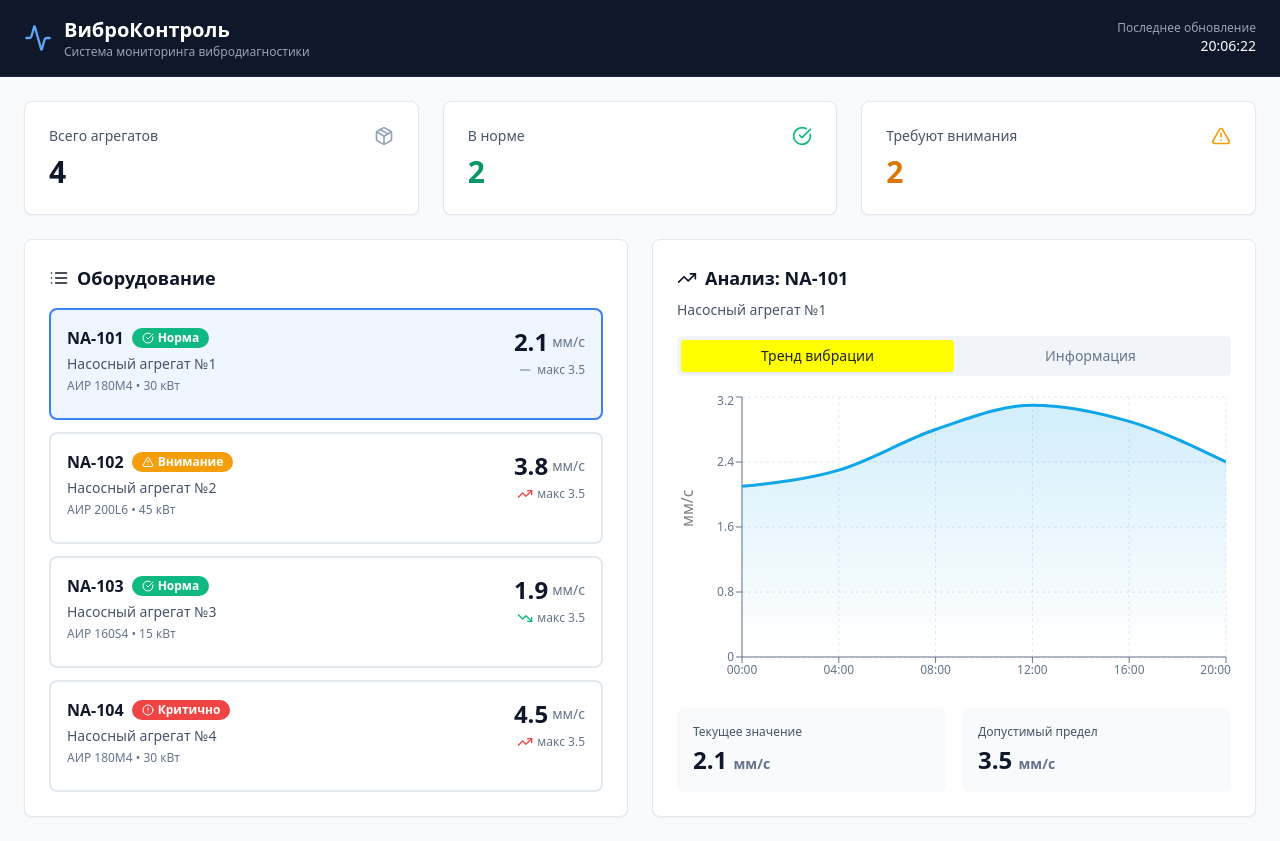
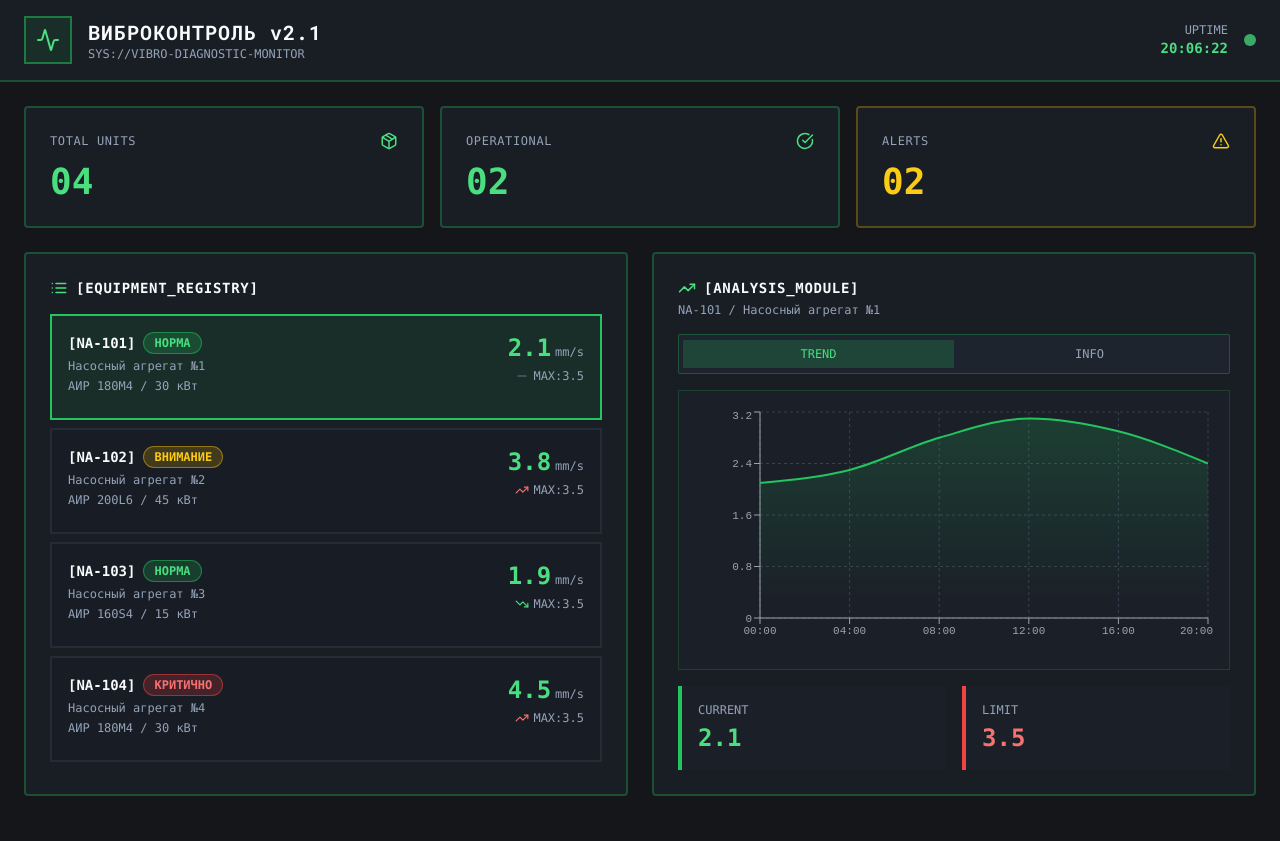
Before and after one commit to pr-poehali-dev/app-creation-project-2, a React (Vite) app: page / in a window 1280 px wide. After the commit the page ends 820 px from the top, so only its background shows below. Built offline with nearby package versions, Linux system fonts and the light colour scheme.

Commit message:
поменять визуальный стиль на технический

```diff
--- a/index.html
+++ b/index.html
@@ -3,10 +3,13 @@
 <head>
     <meta charset="UTF-8"/>
     <meta name="viewport" content="width=device-width, initial-scale=1.0"/>
-    <title>Поехали!</title>
-    <meta name="description" content="Poehali.dev — запусти свой сайт за минуту!"/>
+    <title>ВиброКонтроль — Система вибродиагностики</title>
+    <meta name="description" content="Промышленная система мониторинга и анализа вибродиагностики насосных агрегатов"/>
     <meta name="author" content="poehali.dev"/>
     <link rel="icon" type="image/svg+xml" href="/favicon.svg">
+    <link rel="preconnect" href="https://fonts.googleapis.com">
+    <link rel="preconnect" href="https://fonts.gstatic.com" crossorigin>
+    <link href="https://fonts.googleapis.com/css2?family=Roboto+Mono:wght@400;500;700&display=swap" rel="stylesheet">
     <meta property="og:title" content="Поехали!">
     <meta property="og:description" content="Ваш личный программист, который делает сайты в 30 раз быстрее обычного.">
     <meta property="og:image:width" content="4800">
--- a/src/index.css
+++ b/src/index.css
@@ -4,35 +4,35 @@
 
 @layer base {
   :root {
-    --background: 248 250 252;
-    --foreground: 215.4 16.3% 15%;
+    --background: 220 13% 9%;
+    --foreground: 210 40% 98%;
 
-    --card: 0 0% 100%;
-    --card-foreground: 215.4 16.3% 15%;
+    --card: 217 19% 12%;
+    --card-foreground: 210 40% 98%;
 
-    --popover: 0 0% 100%;
-    --popover-foreground: 215.4 16.3% 15%;
+    --popover: 217 19% 12%;
+    --popover-foreground: 210 40% 98%;
 
-    --primary: 199 89% 48%;
+    --primary: 142 76% 36%;
     --primary-foreground: 0 0% 100%;
 
-    --secondary: 210 40% 96.1%;
-    --secondary-foreground: 222.2 47.4% 11.2%;
+    --secondary: 217 19% 18%;
+    --secondary-foreground: 210 40% 98%;
 
-    --muted: 210 40% 96.1%;
-    --muted-foreground: 215.4 16.3% 46.9%;
+    --muted: 217 19% 18%;
+    --muted-foreground: 215 20.2% 65.1%;
 
-    --accent: 210 40% 96.1%;
-    --accent-foreground: 222.2 47.4% 11.2%;
+    --accent: 47 96% 53%;
+    --accent-foreground: 220 13% 9%;
 
     --destructive: 0 84.2% 60.2%;
     --destructive-foreground: 210 40% 98%;
 
-    --border: 214.3 31.8% 91.4%;
-    --input: 214.3 31.8% 91.4%;
-    --ring: 199 89% 48%;
+    --border: 217 19% 18%;
+    --input: 217 19% 18%;
+    --ring: 142 76% 36%;
 
-    --radius: 0.5rem;
+    --radius: 0.25rem;
 
     --sidebar-background: 0 0% 98%;
 
@@ -97,5 +97,6 @@
 
   body {
     @apply bg-background text-foreground;
+    font-family: "Roboto Mono", "Courier New", monospace;
   }
 }
--- a/src/pages/Index.tsx
+++ b/src/pages/Index.tsx
@@ -5,8 +5,6 @@ import { Button } from '@/components/ui/button';
 import { Tabs, TabsContent, TabsList, TabsTrigger } from '@/components/ui/tabs';
 import Icon from '@/components/ui/icon';
 import {
-  LineChart,
-  Line,
   XAxis,
   YAxis,
   CartesianGrid,
@@ -70,81 +68,84 @@ const equipment = [
 ];
 
 const statusConfig = {
-  ok: { label: 'Норма', color: 'bg-emerald-500', icon: 'CheckCircle' },
-  warning: { label: 'Внимание', color: 'bg-amber-500', icon: 'AlertTriangle' },
-  critical: { label: 'Критично', color: 'bg-red-500', icon: 'AlertCircle' },
+  ok: { label: 'НОРМА', color: 'bg-green-500/20 text-green-400 border-green-500/50', icon: 'CheckCircle' },
+  warning: { label: 'ВНИМАНИЕ', color: 'bg-yellow-500/20 text-yellow-400 border-yellow-500/50', icon: 'AlertTriangle' },
+  critical: { label: 'КРИТИЧНО', color: 'bg-red-500/20 text-red-400 border-red-500/50', icon: 'AlertCircle' },
 };
 
 const trendConfig = {
-  stable: { icon: 'Minus', color: 'text-slate-400' },
-  rising: { icon: 'TrendingUp', color: 'text-red-500' },
-  falling: { icon: 'TrendingDown', color: 'text-emerald-500' },
+  stable: { icon: 'Minus', color: 'text-slate-500' },
+  rising: { icon: 'TrendingUp', color: 'text-red-400' },
+  falling: { icon: 'TrendingDown', color: 'text-green-400' },
 };
 
 export default function Index() {
   const [selectedEquipment, setSelectedEquipment] = useState(equipment[0]);
 
   return (
-    <div className="min-h-screen bg-slate-50">
-      <header className="bg-slate-900 text-white border-b border-slate-800">
+    <div className="min-h-screen bg-background">
+      <header className="bg-card border-b-2 border-green-500/30">
         <div className="container mx-auto px-6 py-4">
           <div className="flex items-center justify-between">
-            <div className="flex items-center gap-3">
-              <Icon name="Activity" size={28} className="text-blue-400" />
+            <div className="flex items-center gap-4">
+              <div className="w-12 h-12 bg-green-500/10 border-2 border-green-500/50 flex items-center justify-center">
+                <Icon name="Activity" size={24} className="text-green-400" />
+              </div>
               <div>
-                <h1 className="text-xl font-semibold">ВиброКонтроль</h1>
-                <p className="text-xs text-slate-400">Система мониторинга вибродиагностики</p>
+                <h1 className="text-xl font-bold tracking-wider text-foreground">ВИБРОКОНТРОЛЬ v2.1</h1>
+                <p className="text-xs text-muted-foreground font-mono">SYS://VIBRO-DIAGNOSTIC-MONITOR</p>
               </div>
             </div>
             <div className="flex items-center gap-4">
-              <div className="text-right">
-                <p className="text-xs text-slate-400">Последнее обновление</p>
-                <p className="text-sm font-medium">{new Date().toLocaleTimeString('ru-RU')}</p>
+              <div className="text-right font-mono">
+                <p className="text-xs text-muted-foreground">UPTIME</p>
+                <p className="text-sm font-bold text-green-400">{new Date().toLocaleTimeString('ru-RU')}</p>
               </div>
+              <div className="w-3 h-3 rounded-full bg-green-400 animate-pulse"></div>
             </div>
           </div>
         </div>
       </header>
 
       <main className="container mx-auto px-6 py-6">
-        <div className="grid grid-cols-1 lg:grid-cols-3 gap-6 mb-6">
-          <Card className="p-6 bg-white border-slate-200">
-            <div className="flex items-center justify-between mb-2">
-              <span className="text-sm text-slate-600 font-medium">Всего агрегатов</span>
-              <Icon name="Package" size={20} className="text-slate-400" />
+        <div className="grid grid-cols-1 lg:grid-cols-3 gap-4 mb-6">
+          <Card className="p-6 bg-card border-2 border-green-500/30">
+            <div className="flex items-center justify-between mb-3">
+              <span className="text-xs text-muted-foreground font-mono tracking-wider">TOTAL UNITS</span>
+              <Icon name="Package" size={18} className="text-green-400" />
             </div>
-            <p className="text-3xl font-bold text-slate-900">{equipment.length}</p>
+            <p className="text-4xl font-bold text-green-400 font-mono">{equipment.length.toString().padStart(2, '0')}</p>
           </Card>
 
-          <Card className="p-6 bg-white border-slate-200">
-            <div className="flex items-center justify-between mb-2">
-              <span className="text-sm text-slate-600 font-medium">В норме</span>
-              <Icon name="CheckCircle" size={20} className="text-emerald-500" />
+          <Card className="p-6 bg-card border-2 border-green-500/30">
+            <div className="flex items-center justify-between mb-3">
+              <span className="text-xs text-muted-foreground font-mono tracking-wider">OPERATIONAL</span>
+              <Icon name="CheckCircle" size={18} className="text-green-400" />
             </div>
-            <p className="text-3xl font-bold text-emerald-600">
-              {equipment.filter((e) => e.status === 'ok').length}
+            <p className="text-4xl font-bold text-green-400 font-mono">
+              {equipment.filter((e) => e.status === 'ok').length.toString().padStart(2, '0')}
             </p>
           </Card>
 
-          <Card className="p-6 bg-white border-slate-200">
-            <div className="flex items-center justify-between mb-2">
-              <span className="text-sm text-slate-600 font-medium">Требуют внимания</span>
-              <Icon name="AlertTriangle" size={20} className="text-amber-500" />
+          <Card className="p-6 bg-card border-2 border-yellow-500/30">
+            <div className="flex items-center justify-between mb-3">
+              <span className="text-xs text-muted-foreground font-mono tracking-wider">ALERTS</span>
+              <Icon name="AlertTriangle" size={18} className="text-yellow-400" />
             </div>
-            <p className="text-3xl font-bold text-amber-600">
-              {equipment.filter((e) => e.status === 'warning' || e.status === 'critical').length}
+            <p className="text-4xl font-bold text-yellow-400 font-mono">
+              {equipment.filter((e) => e.status === 'warning' || e.status === 'critical').length.toString().padStart(2, '0')}
             </p>
           </Card>
         </div>
 
         <div className="grid grid-cols-1 lg:grid-cols-2 gap-6">
-          <Card className="p-6 bg-white border-slate-200">
-            <h2 className="text-lg font-semibold text-slate-900 mb-4 flex items-center gap-2">
-              <Icon name="List" size={20} />
-              Оборудование
+          <Card className="p-6 bg-card border-2 border-green-500/30">
+            <h2 className="text-sm font-bold text-foreground mb-4 flex items-center gap-2 tracking-wider font-mono">
+              <Icon name="List" size={18} className="text-green-400" />
+              [EQUIPMENT_REGISTRY]
             </h2>
 
-            <div className="space-y-3">
+            <div className="space-y-2">
               {equipment.map((item) => {
                 const statusInfo = statusConfig[item.status];
                 const trendInfo = trendConfig[item.trend];
@@ -153,37 +154,36 @@ export default function Index() {
                   <button
                     key={item.id}
                     onClick={() => setSelectedEquipment(item)}
-                    className={`w-full p-4 rounded-lg border-2 transition-all text-left hover:shadow-md ${
+                    className={`w-full p-4 border-2 transition-all text-left font-mono ${
                       selectedEquipment.id === item.id
-                        ? 'border-blue-500 bg-blue-50'
-                        : 'border-slate-200 bg-white hover:border-slate-300'
+                        ? 'border-green-500 bg-green-500/10'
+                        : 'border-muted bg-card/50 hover:border-green-500/50'
                     }`}
                   >
                     <div className="flex items-start justify-between mb-2">
                       <div className="flex-1">
                         <div className="flex items-center gap-2 mb-1">
-                          <span className="font-semibold text-slate-900">{item.id}</span>
+                          <span className="font-bold text-foreground text-sm">[{item.id}]</span>
                           <Badge
                             variant="outline"
-                            className={`${statusInfo.color} text-white border-0`}
+                            className={`${statusInfo.color} border text-xs font-mono`}
                           >
-                            <Icon name={statusInfo.icon} size={12} className="mr-1" />
                             {statusInfo.label}
                           </Badge>
                         </div>
-                        <p className="text-sm text-slate-600">{item.name}</p>
-                        <p className="text-xs text-slate-500 mt-1">
-                          {item.motor} • {item.power}
+                        <p className="text-xs text-muted-foreground">{item.name}</p>
+                        <p className="text-xs text-muted-foreground mt-1">
+                          {item.motor} / {item.power}
                         </p>
                       </div>
                       <div className="text-right">
-                        <div className="flex items-center gap-1 justify-end">
-                          <span className="text-2xl font-bold text-slate-900">{item.vibration}</span>
-                          <span className="text-sm text-slate-500">мм/с</span>
+                        <div className="flex items-baseline gap-1 justify-end">
+                          <span className="text-2xl font-bold text-green-400">{item.vibration}</span>
+                          <span className="text-xs text-muted-foreground">mm/s</span>
                         </div>
                         <div className="flex items-center gap-1 justify-end mt-1">
-                          <Icon name={trendInfo.icon} size={16} className={trendInfo.color} />
-                          <span className="text-xs text-slate-500">макс {item.limit}</span>
+                          <Icon name={trendInfo.icon} size={14} className={trendInfo.color} />
+                          <span className="text-xs text-muted-foreground">MAX:{item.limit}</span>
                         </div>
                       </div>
                     </div>
@@ -193,61 +193,62 @@ export default function Index() {
             </div>
           </Card>
 
-          <Card className="p-6 bg-white border-slate-200">
+          <Card className="p-6 bg-card border-2 border-green-500/30">
             <div className="mb-4">
-              <h2 className="text-lg font-semibold text-slate-900 flex items-center gap-2 mb-2">
-                <Icon name="TrendingUp" size={20} />
-                Анализ: {selectedEquipment.id}
+              <h2 className="text-sm font-bold text-foreground flex items-center gap-2 mb-1 tracking-wider font-mono">
+                <Icon name="TrendingUp" size={18} className="text-green-400" />
+                [ANALYSIS_MODULE]
               </h2>
-              <p className="text-sm text-slate-600">{selectedEquipment.name}</p>
+              <p className="text-xs text-muted-foreground font-mono">{selectedEquipment.id} / {selectedEquipment.name}</p>
             </div>
 
             <Tabs defaultValue="trend" className="w-full">
-              <TabsList className="grid w-full grid-cols-2 mb-4">
-                <TabsTrigger value="trend">Тренд вибрации</TabsTrigger>
-                <TabsTrigger value="info">Информация</TabsTrigger>
+              <TabsList className="grid w-full grid-cols-2 mb-4 bg-muted/50 border border-green-500/30">
+                <TabsTrigger value="trend" className="font-mono text-xs data-[state=active]:bg-green-500/20 data-[state=active]:text-green-400">TREND</TabsTrigger>
+                <TabsTrigger value="info" className="font-mono text-xs data-[state=active]:bg-green-500/20 data-[state=active]:text-green-400">INFO</TabsTrigger>
               </TabsList>
 
               <TabsContent value="trend" className="space-y-4">
-                <div className="h-[300px]">
+                <div className="h-[280px] p-4 bg-muted/20 border border-green-500/20">
                   <ResponsiveContainer width="100%" height="100%">
                     <AreaChart data={trendData}>
                       <defs>
                         <linearGradient id="colorValue" x1="0" y1="0" x2="0" y2="1">
-                          <stop offset="5%" stopColor="#0EA5E9" stopOpacity={0.3} />
-                          <stop offset="95%" stopColor="#0EA5E9" stopOpacity={0} />
+                          <stop offset="5%" stopColor="#22c55e" stopOpacity={0.3} />
+                          <stop offset="95%" stopColor="#22c55e" stopOpacity={0} />
                         </linearGradient>
                       </defs>
-                      <CartesianGrid strokeDasharray="3 3" stroke="#e2e8f0" />
+                      <CartesianGrid strokeDasharray="3 3" stroke="#374151" />
                       <XAxis
                         dataKey="time"
-                        stroke="#64748b"
-                        style={{ fontSize: '12px' }}
+                        stroke="#9ca3af"
+                        style={{ fontSize: '11px', fontFamily: 'monospace' }}
                       />
                       <YAxis
-                        stroke="#64748b"
-                        style={{ fontSize: '12px' }}
-                        label={{ value: 'мм/с', angle: -90, position: 'insideLeft' }}
+                        stroke="#9ca3af"
+                        style={{ fontSize: '11px', fontFamily: 'monospace' }}
                       />
                       <Tooltip
                         contentStyle={{
-                          backgroundColor: '#1e293b',
-                          border: 'none',
-                          borderRadius: '8px',
+                          backgroundColor: '#1f2937',
+                          border: '1px solid #22c55e',
                           color: '#fff',
+                          fontFamily: 'monospace',
+                          fontSize: '12px',
                         }}
                       />
                       <ReferenceLine
                         y={selectedEquipment.limit}
                         stroke="#ef4444"
                         strokeDasharray="5 5"
-                        label={{ value: 'Предел', fill: '#ef4444', fontSize: 12 }}
+                        strokeWidth={2}
+                        label={{ value: 'LIMIT', fill: '#ef4444', fontSize: 11, fontFamily: 'monospace' }}
                       />
                       <Area
                         type="monotone"
                         dataKey="value"
-                        stroke="#0EA5E9"
-                        strokeWidth={3}
+                        stroke="#22c55e"
+                        strokeWidth={2}
                         fill="url(#colorValue)"
                       />
                     </AreaChart>
@@ -255,58 +256,55 @@ export default function Index() {
                 </div>
 
                 <div className="grid grid-cols-2 gap-4">
-                  <div className="p-4 bg-slate-50 rounded-lg">
-                    <p className="text-xs text-slate-600 mb-1">Текущее значение</p>
-                    <p className="text-2xl font-bold text-slate-900">
-                      {selectedEquipment.vibration} <span className="text-sm text-slate-500">мм/с</span>
+                  <div className="p-4 bg-muted/20 border-l-4 border-green-500">
+                    <p className="text-xs text-muted-foreground mb-1 font-mono">CURRENT</p>
+                    <p className="text-2xl font-bold text-green-400 font-mono">
+                      {selectedEquipment.vibration}
                     </p>
                   </div>
-                  <div className="p-4 bg-slate-50 rounded-lg">
-                    <p className="text-xs text-slate-600 mb-1">Допустимый предел</p>
-                    <p className="text-2xl font-bold text-slate-900">
-                      {selectedEquipment.limit} <span className="text-sm text-slate-500">мм/с</span>
+                  <div className="p-4 bg-muted/20 border-l-4 border-red-500">
+                    <p className="text-xs text-muted-foreground mb-1 font-mono">LIMIT</p>
+                    <p className="text-2xl font-bold text-red-400 font-mono">
+                      {selectedEquipment.limit}
                     </p>
                   </div>
                 </div>
               </TabsContent>
 
-              <TabsContent value="info" className="space-y-4">
-                <div className="space-y-3">
-                  <div className="p-4 border border-slate-200 rounded-lg">
-                    <p className="text-xs text-slate-500 mb-1">Электродвигатель</p>
-                    <p className="text-base font-semibold text-slate-900">{selectedEquipment.motor}</p>
+              <TabsContent value="info" className="space-y-3">
+                <div className="space-y-2">
+                  <div className="p-3 border-l-4 border-green-500 bg-muted/20">
+                    <p className="text-xs text-muted-foreground mb-1 font-mono">MOTOR</p>
+                    <p className="text-sm font-bold text-foreground font-mono">{selectedEquipment.motor}</p>
                   </div>
-                  <div className="p-4 border border-slate-200 rounded-lg">
-                    <p className="text-xs text-slate-500 mb-1">Мощность</p>
-                    <p className="text-base font-semibold text-slate-900">{selectedEquipment.power}</p>
+                  <div className="p-3 border-l-4 border-green-500 bg-muted/20">
+                    <p className="text-xs text-muted-foreground mb-1 font-mono">POWER</p>
+                    <p className="text-sm font-bold text-foreground font-mono">{selectedEquipment.power}</p>
                   </div>
-                  <div className="p-4 border border-slate-200 rounded-lg">
-                    <p className="text-xs text-slate-500 mb-1">Статус</p>
-                    <Badge className={`${statusConfig[selectedEquipment.status].color} text-white border-0`}>
-                      <Icon name={statusConfig[selectedEquipment.status].icon} size={14} className="mr-1" />
+                  <div className="p-3 border-l-4 border-green-500 bg-muted/20">
+                    <p className="text-xs text-muted-foreground mb-1 font-mono">STATUS</p>
+                    <Badge className={`${statusConfig[selectedEquipment.status].color} border text-xs font-mono`}>
                       {statusConfig[selectedEquipment.status].label}
                     </Badge>
                   </div>
-                  <div className="p-4 border border-slate-200 rounded-lg">
-                    <p className="text-xs text-slate-500 mb-1">Тренд изменения</p>
+                  <div className="p-3 border-l-4 border-green-500 bg-muted/20">
+                    <p className="text-xs text-muted-foreground mb-1 font-mono">TREND</p>
                     <div className="flex items-center gap-2">
                       <Icon
                         name={trendConfig[selectedEquipment.trend].icon}
-                        size={20}
+                        size={18}
                         className={trendConfig[selectedEquipment.trend].color}
                       />
-                      <span className="text-base font-semibold text-slate-900 capitalize">
-                        {selectedEquipment.trend === 'stable' && 'Стабильный'}
-                        {selectedEquipment.trend === 'rising' && 'Растущий'}
-                        {selectedEquipment.trend === 'falling' && 'Снижающийся'}
+                      <span className="text-sm font-bold text-foreground font-mono uppercase">
+                        {selectedEquipment.trend}
                       </span>
                     </div>
                   </div>
                 </div>
 
-                <Button className="w-full bg-blue-600 hover:bg-blue-700 text-white">
+                <Button className="w-full bg-green-500/20 hover:bg-green-500/30 text-green-400 border-2 border-green-500/50 font-mono text-xs tracking-wider">
                   <Icon name="FileText" size={16} className="mr-2" />
-                  Сформировать отчёт
+                  [GENERATE_REPORT]
                 </Button>
               </TabsContent>
             </Tabs>
```
